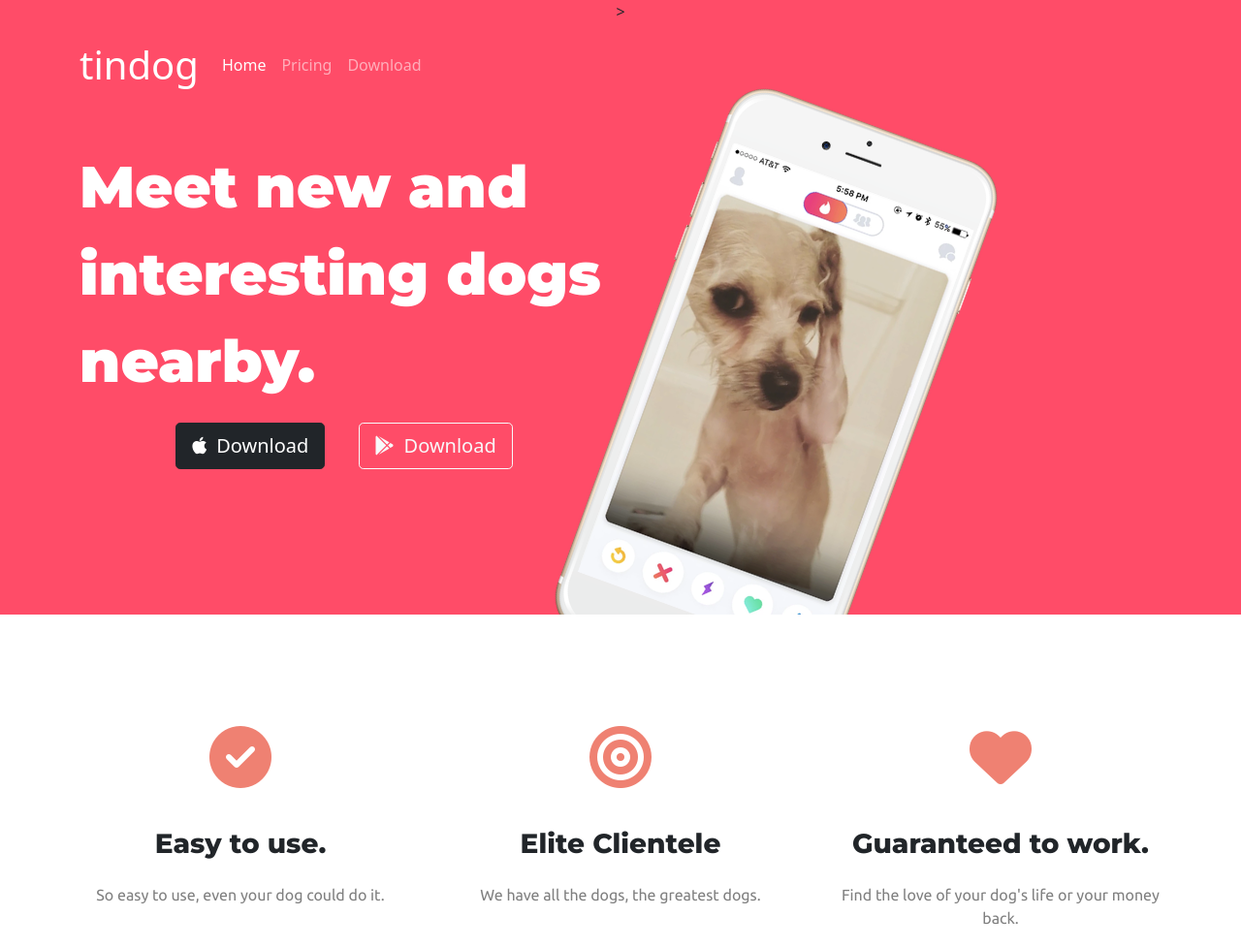
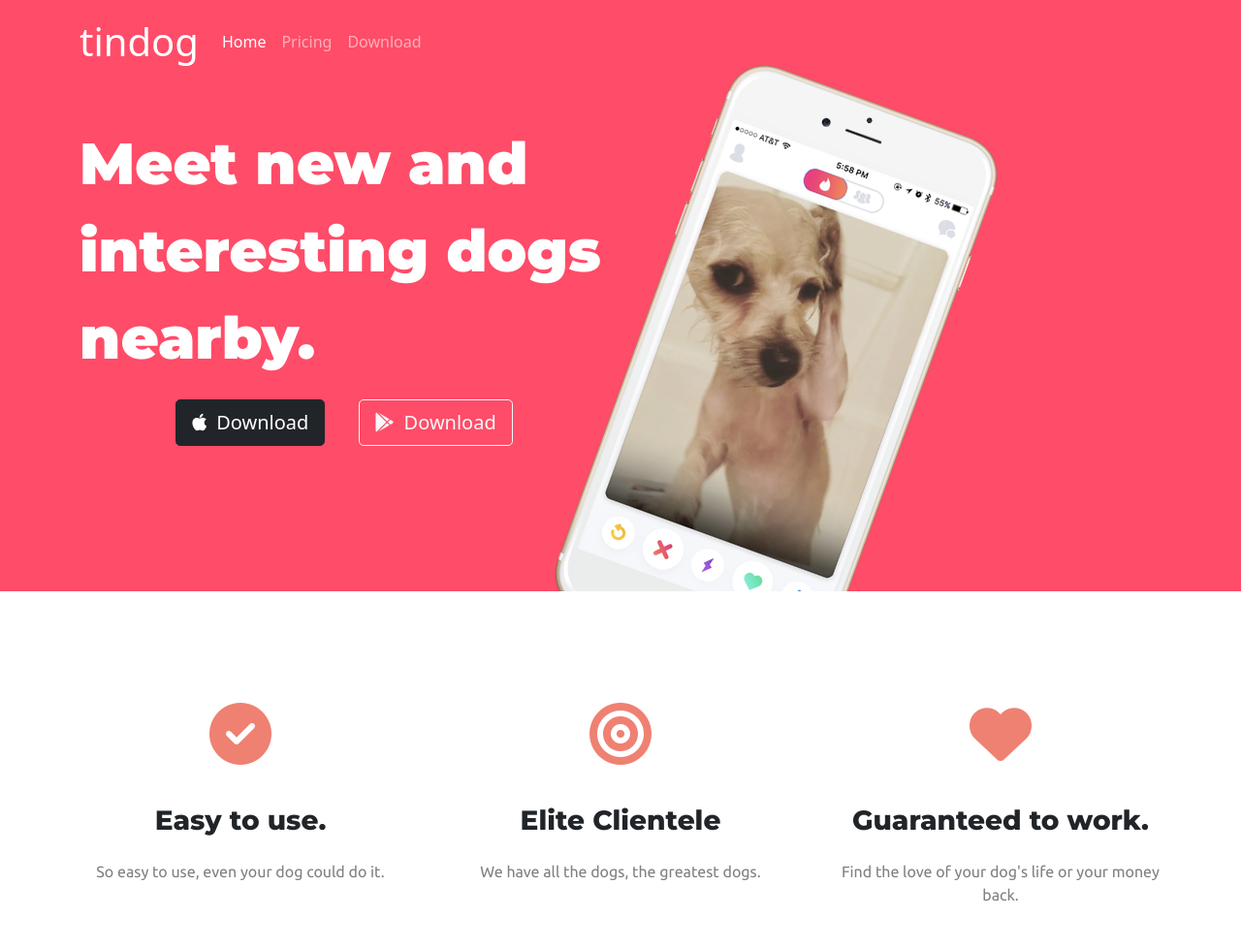
Before and after one commit to newpinturaj/tindog, a plain HTML site: page index.html in a window 1280 px wide. Shown: the top 978 px of the page at 97% size. Drawn offline with nearby package versions, Linux system fonts and the light colour scheme.

Commit message:
extra angular bracket removed and body margin set to 0

```diff
--- a/css/style.css
+++ b/css/style.css
@@ -1,5 +1,6 @@
 body{
     text-align: center;
+    margin: 0;
 }
 
 p{
--- a/index.html
+++ b/index.html
@@ -16,7 +16,7 @@
 <body>
 
     <!-- Nav Bar -->
- <section id = "title">>
+ <section id = "title">
     <nav class="navbar navbar-expand-lg navbar-dark">
         <div class="container">
           <a class="navbar-brand" href="#">tindog</a>
```
